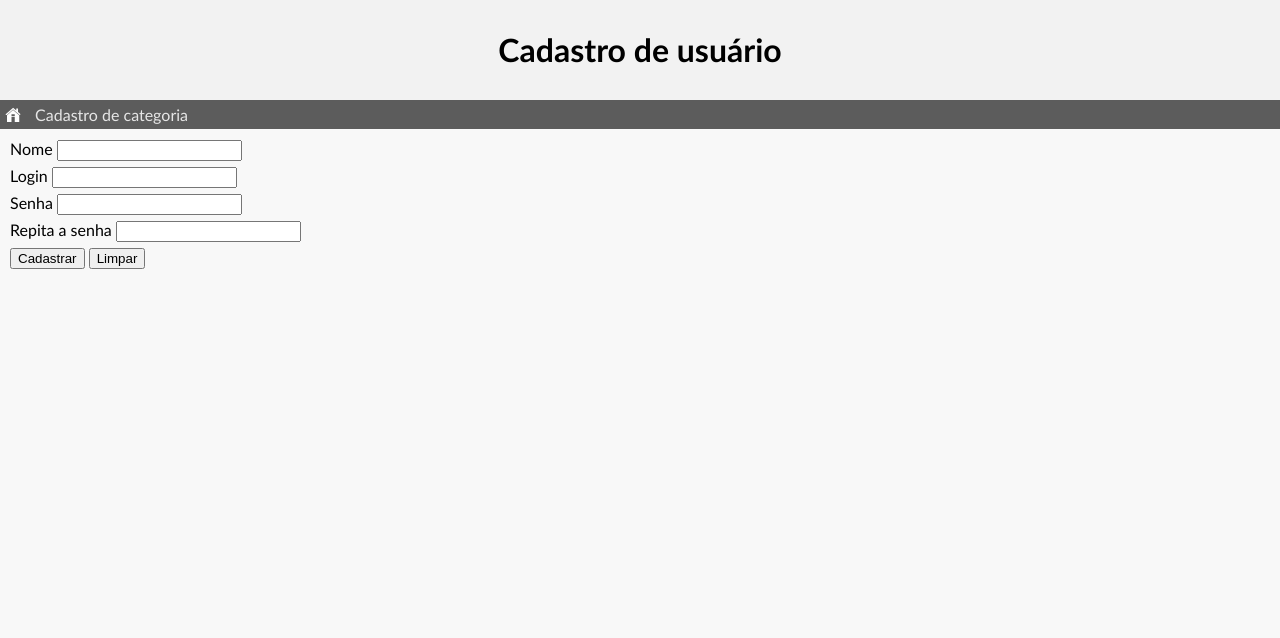
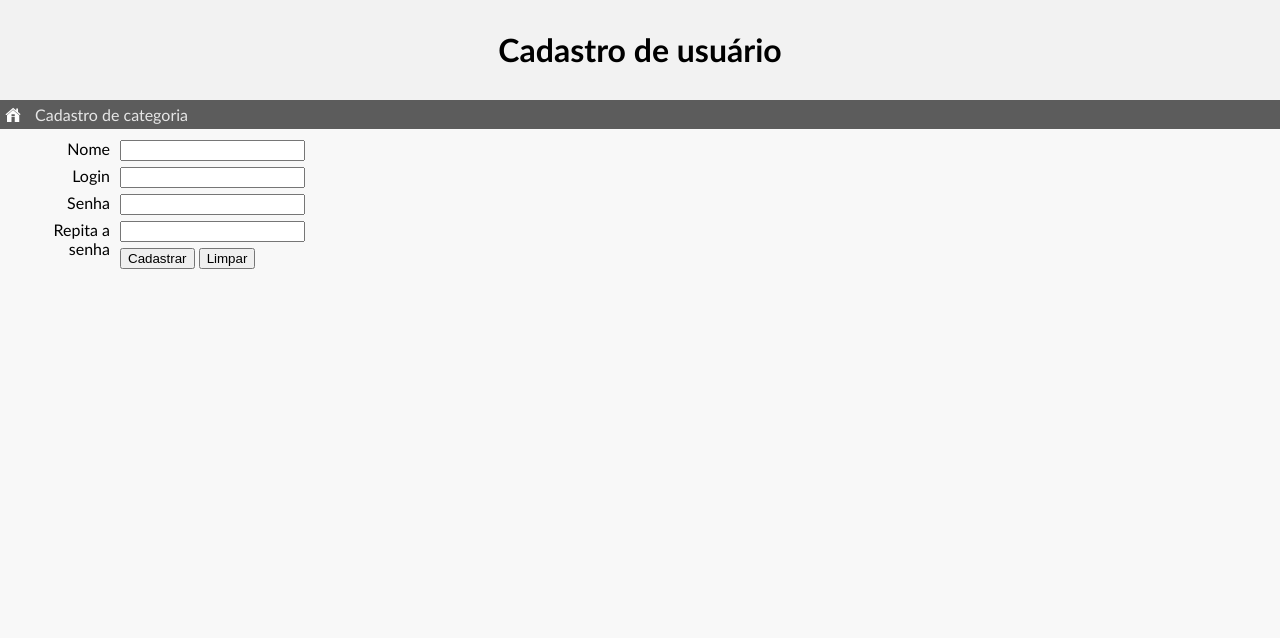
Before and after one commit to GustavoSabel/financemanager, a PHP site: page /view/cadastrousuario.php in a window 1280 px wide. Shown: the top 638 px of the page. Run offline with PHP 8.4, Linux system fonts and the light colour scheme.

Commit message:
Ajustes no layout

```diff
--- a/financemanager/Resources/Estilos.css
+++ b/financemanager/Resources/Estilos.css
@@ -86,7 +86,8 @@ input {
 }
 
 section {
-	min-height: 500px;
+	/*min-height: 200px;*/
+	height:auto;
 	margin-left: 10px;
 	margin-right: 10px;
 	margin-top: 10px;
@@ -113,3 +114,17 @@ footer {
 	bottom:0;
 	left:0;
 }
+
+label.formulario {
+    float: left;
+    text-align: right;
+    padding-right: 10px;
+}
+
+label.usuario {
+    width: 100px;
+}
+
+label.categoria {
+    width: 100px;
+}
--- a/financemanager/view/cadastrocategoria.php
+++ b/financemanager/view/cadastrocategoria.php
@@ -25,7 +25,7 @@
 	</nav>
 	<section>
 		<form method=post action="../controller/CategoriaController.php">
-			Categoria <input type="text" name="categoria" maxlength="150"/> <br>
+			<label class="formulario categoria" for="categoria">Categoria</label> <input type="text" id="categoria" name="categoria" maxlength="150"/> <br>
 			<input type="submit" name="cadastrar" value="Cadastrar"/> <input type="reset" value="Limpar"/> <br>
 			<input type="hidden" name="operacao" value="salvar"> <br>
 
--- a/financemanager/view/cadastrousuario.php
+++ b/financemanager/view/cadastrousuario.php
@@ -26,10 +26,10 @@
 	<section>
 		<form method=post action="../controller/UsuarioController.php">
 
-			Nome <input type="text" name="nome" maxlength="150"/> <br>
-			Login <input type="text" name="login" maxlength="50"/> <br>
-			Senha <input type="password" name="senha" maxlength="150"/> <br>
-			Repita a senha <input type="password" name="senhaRepetida" maxlength="150"/> <br>
+			<label class="formulario usuario" for="nome">Nome</label> <input type="text" id="nome" name="nome" maxlength="150"/> <br>
+			<label class="formulario usuario" for="login">Login</label> <input type="text" id="login" name="login" maxlength="50"/> <br>
+			<label class="formulario usuario" for="senha">Senha</label> <input type="password" id="senha" name="senha" maxlength="150"/> <br>
+			<label class="formulario usuario" for="senhaRepetida">Repita a senha</label> <input type="password" id="senhaRepetida" name="senhaRepetida" maxlength="150"/> <br>
 			<input type="submit" name="cadastrar" value="Cadastrar"/> <input type="reset" value="Limpar"/> <br>
 			<input type="hidden" name="operacao" value="salvar"> <br>
 
```
